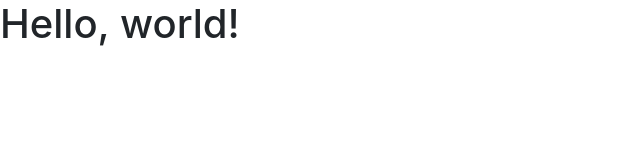
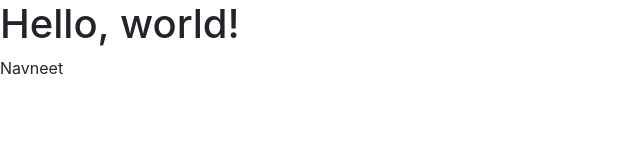
Before and after one commit to NavneetDabral/Core-js, a plain HTML site: page index.html in a window 1280 px wide. Shown: the full height of the page, 0-640 px from the left. Drawn offline with nearby package versions, Linux system fonts and the light colour scheme.

Commit message:
changes in name

```diff
--- a/index.html
+++ b/index.html
@@ -12,6 +12,7 @@
   </head>
   <body>
     <h1>Hello, world!</h1>
+    Navneet
 
     <!-- Optional JavaScript -->
     <!-- jQuery first, then Popper.js, then Bootstrap JS -->
```
